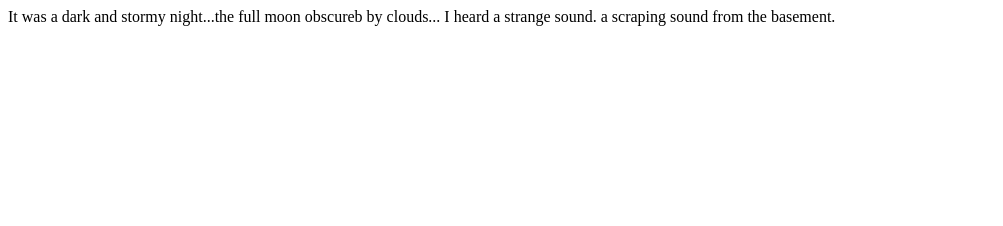
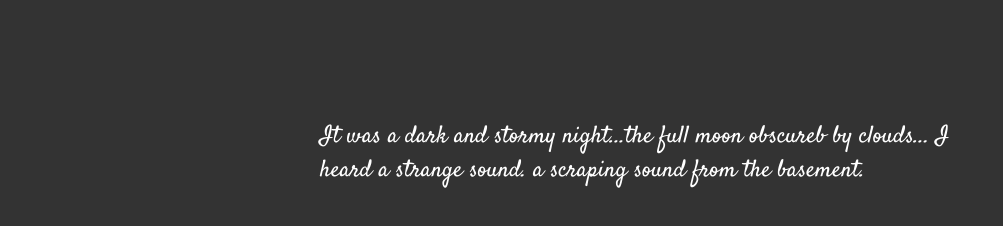
Before and after one commit to ChisimChisim/fireside-story, a plain HTML site: page index.html in a window 1280 px wide. Shown: the whole page, without its empty margins (0-1003 px from the left). Drawn offline with Linux system fonts and the light colour scheme.

Commit message:
Added style.css

```diff
--- a/index.html
+++ b/index.html
@@ -1,4 +1,8 @@
 <html>
+  <head>
+    <link rel="stylesheet" type="text/css" href="style.css">
+    <link href="https:fonts.googleapis.com/css?family=Satisfy" rel="stylesheet">
+  </head>
   <body>
     <p>It was a dark and stormy night...the full moon obscureb by clouds...
     I heard a strange sound. a scraping sound from the basement.</p>
--- /dev/null
+++ b/style.css
@@ -0,0 +1,7 @@
+body {
+    color: white;
+    background-color: #333;
+    font-size: 150%;
+    font-family: 'Satisfy', cursive;
+    margin: 5em 25%;
+}
```
